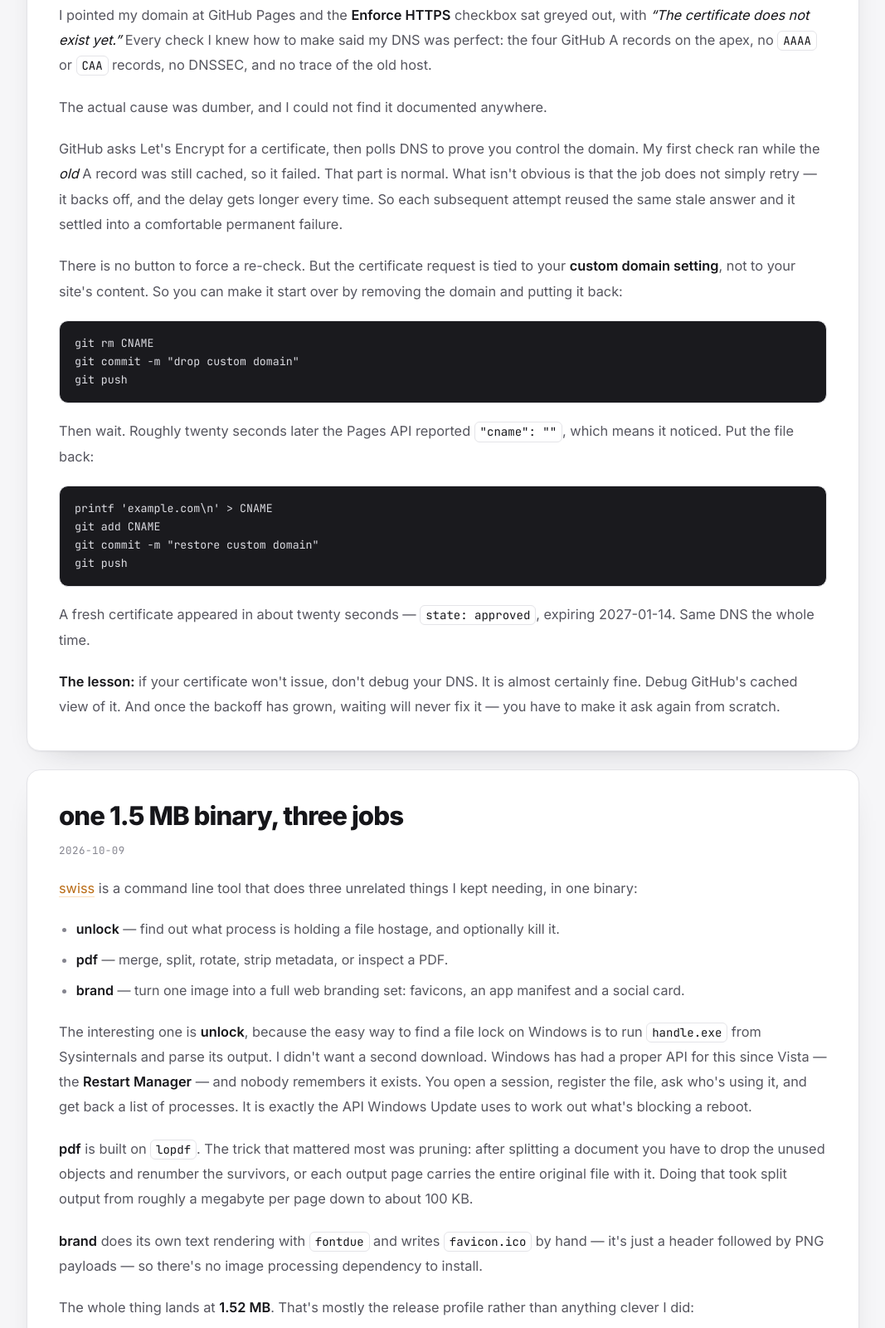
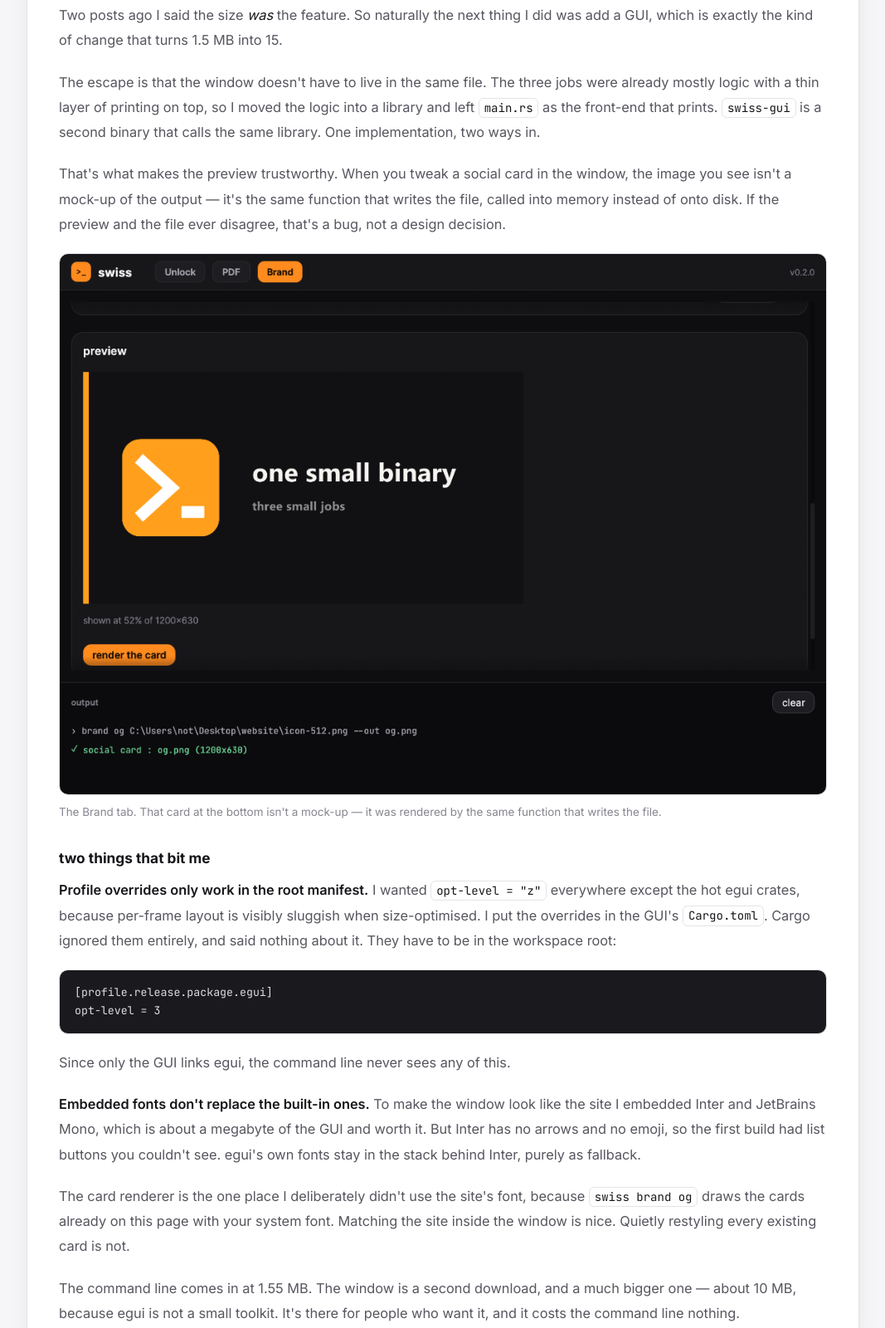
Before and after one commit to not6741lol/not6741lol.github.io, a plain HTML site: page notes/index.html in a window 1280 px wide. Shown: the part 497-2097 px from the top of the page at 83% size, without its empty margins (106-1173 px from the left). Drawn offline with Linux system fonts and the light colour scheme.

Commit message:
Document swiss v0.2.0 and its new window
The CLI itself is unchanged, but the page still described a tool with
exactly one binary, so it was no longer quite the whole story.

- swiss card: mention swiss-gui, add a GUI tag, size 1.52 -> 1.55 MB
- terminal sim: list swiss-gui alongside the three subcommands
- new devlog entry on putting a GUI in a second binary, including the
  two gotchas that cost the most time (profile overrides are ignored in
  a member manifest; embedded fonts do not replace a toolkit's own)
- a screenshot of the Brand tab, since the post is about that window
- figure/figcaption rules in the prose styles to hold it

The screenshot is the real thing: the card it previews is drawn by the
same function that writes the file.

```diff
--- a/notes/index.html
+++ b/notes/index.html
@@ -88,6 +88,76 @@
 
     <section>
       <div class="container">
+
+        <article class="post panel prose post-anchor" id="swiss-gui">
+          <div class="post-head">
+            <h2>adding a window without inflating the binary</h2>
+            <time datetime="2026-10-16">2026-10-16</time>
+          </div>
+
+          <p>
+            Two posts ago I said the size <em>was</em> the feature. So naturally the next thing I did was add a
+            GUI, which is exactly the kind of change that turns 1.5 MB into 15.
+          </p>
+
+          <p>
+            The escape is that the window doesn't have to live in the same file. The three jobs were already
+            mostly logic with a thin layer of printing on top, so I moved the logic into a library and left
+            <code>main.rs</code> as the front-end that prints. <code>swiss-gui</code> is a second binary that
+            calls the same library. One implementation, two ways in.
+          </p>
+
+          <p>
+            That's what makes the preview trustworthy. When you tweak a social card in the window, the image
+            you see isn't a mock-up of the output — it's the same function that writes the file, called into
+            memory instead of onto disk. If the preview and the file ever disagree, that's a bug, not a
+            design decision.
+          </p>
+
+          <figure>
+            <img src="../swiss-gui.png" alt="The swiss-gui window on the Brand tab. Above is a settings panel for the social card; below it is a live preview of the card itself, dark with an amber logo tile and the words one small binary." loading="lazy" decoding="async">
+            <figcaption>
+              The Brand tab. That card at the bottom isn't a mock-up — it was rendered by the same function
+              that writes the file.
+            </figcaption>
+          </figure>
+
+          <h3>two things that bit me</h3>
+
+          <p>
+            <strong>Profile overrides only work in the root manifest.</strong> I wanted
+            <code>opt-level = "z"</code> everywhere except the hot egui crates, because per-frame layout is
+            visibly sluggish when size-optimised. I put the overrides in the GUI's
+            <code>Cargo.toml</code>. Cargo ignored them entirely, and said nothing about it. They have to be
+            in the workspace root:
+          </p>
+
+          <pre><code>[profile.release.package.egui]
+opt-level = 3</code></pre>
+
+          <p>
+            Since only the GUI links egui, the command line never sees any of this.
+          </p>
+
+          <p>
+            <strong>Embedded fonts don't replace the built-in ones.</strong> To make the window look like the
+            site I embedded Inter and JetBrains Mono, which is about a megabyte of the GUI and worth it. But
+            Inter has no arrows and no emoji, so the first build had list buttons you couldn't see. egui's
+            own fonts stay in the stack behind Inter, purely as fallback.
+          </p>
+
+          <p>
+            The card renderer is the one place I deliberately didn't use the site's font, because
+            <code>swiss brand og</code> draws the cards already on this page with your system font. Matching
+            the site inside the window is nice. Quietly restyling every existing card is not.
+          </p>
+
+          <p>
+            The command line comes in at 1.55 MB. The window is a second download, and a much bigger one —
+            about 10 MB, because egui is not a small toolkit. It's there for people who want it, and it costs
+            the command line nothing.
+          </p>
+        </article>
 
         <article class="post panel prose post-anchor" id="certificate">
           <div class="post-head">
--- a/site.css
+++ b/site.css
@@ -374,6 +374,20 @@ section { padding: clamp(36px, 5vw, 52px) 0; scroll-margin-top: calc(var(--nav-h
 }
 .prose hr { margin: 2em 0; border: 0; border-top: 1px solid var(--border); }
 
+.prose figure { margin: 0 0 1.5em; }
+.prose figure img {
+  width: 100%;
+  border: 1px solid var(--border);
+  border-radius: var(--radius-sm);
+  background: #0b0b0d;
+}
+.prose figcaption {
+  margin-top: 10px;
+  color: var(--faint);
+  font-size: .84rem;
+  line-height: 1.6;
+}
+
 /* ---------------- colour swatches (colophon) ---------------- */
 .swatches { display: grid; gap: 10px; margin: 0 0 1.5em; }
 .swatch { display: flex; align-items: center; gap: 12px; }
```
Also changed, not shown: feed.xml (+9 -0 lines), index.html (+5 -4 lines), swiss-gui.png (added), 1 other file.
